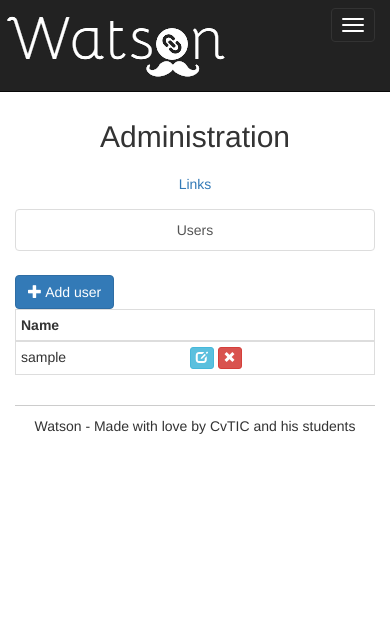
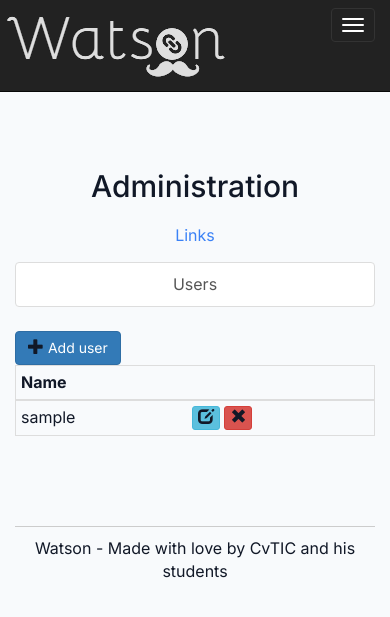
Before and after one commit to Nathan-Part/UEL313-Groupe7-S3, a PHP site: template views/admin.html.twig in a window 390 px wide, after a click on "Users". Shown: the top 617 px of the page. Run offline with PHP 8.4, Linux system fonts and the light colour scheme; the template is opened without the code that fills it: most values are stand-ins (such as "Sample title", 1, 10 or a date in 2020); some libraries are stand-ins or nearby versions.

Commit message:
Ajout d’une palette globale (variables CSS : couleurs primaires, fond, texte) + Transformation des colonnes d’articles en cartes

```diff
--- a/web/css/style.css
+++ b/web/css/style.css
@@ -1,9 +1,97 @@
+@import url('https://fonts.googleapis.com/css2?family=Inter:wght@300;400;500;600;700&display=swap');
+
+:root {
+    --color-primary: #3B82F6;
+    --color-dark: #1E293B;
+    --color-background: #F8FAFC;
+    --color-card: #FFFFFF;
+    --text-default: #111827;
+}
+
 body {
     padding-top: 100px;
+    font-family: 'Inter', sans-serif;
+    background-color: var(--color-background);
+    color: var(--text-default);
+    font-size: 16px;
+    margin: 0;
 }
 
-#logo{
-	width:230px;
+p,
+li,
+a,
+span {
+    color: var(--text-default);
+    font-size: 16px;
+}
+
+a {
+    text-decoration: none;
+    color: var(--color-primary);
+}
+
+a:hover {
+    opacity: 0.85;
+}
+
+#content {
+    max-width: 1100px;
+    margin: 40px auto 60px;
+    padding-top: 10px;
+    padding-bottom: 10px;
+}
+
+#content .row .col-md-4 {
+    background-color: var(--color-card);
+    border-radius: 8px;
+    box-shadow: 0 2px 6px rgba(15, 23, 42, 0.08);
+    margin-bottom: 20px;
+    padding: 18px 20px;
+}
+
+#content .row .col-md-4 h2 {
+    margin-top: 0;
+    margin-bottom: 10px;
+    font-size: 1.4rem;
+    font-weight: 600;
+}
+
+.linkTitle {
+    color: var(--color-primary);
+}
+
+.linkTitle:hover,
+.linkTitle:focus {
+    text-decoration: underline;
+}
+
+#content .row .col-md-4 p {
+    color: #4B5563;
+    margin-bottom: 8px;
+}
+
+#content .row .col-md-4 em {
+    display: block;
+    font-size: 0.85rem;
+    color: #6B7280;
+    margin-top: 4px;
+    font-style: normal;
+}
+
+#content .row .col-md-4>a[target="_blank"] {
+    display: inline-block;
+    margin-top: 4px;
+    font-weight: 500;
+}
+
+#content .row .col-md-4 a+em+a,
+#content .row .col-md-4 em+a {
+    margin-right: 6px;
+    font-size: 0.85rem;
+}
+
+#logo {
+    width: 230px;
     height: 0;
     display: block;
     overflow: hidden;
@@ -19,7 +107,8 @@ body {
     margin-top: 30px;
 }
 
-.articleTitle:hover, .articleTitle:focus {
+.articleTitle:hover,
+.articleTitle:focus {
     text-decoration: none;
 }
 
```
Lines whose indentation alone changed are shown as unchanged.
